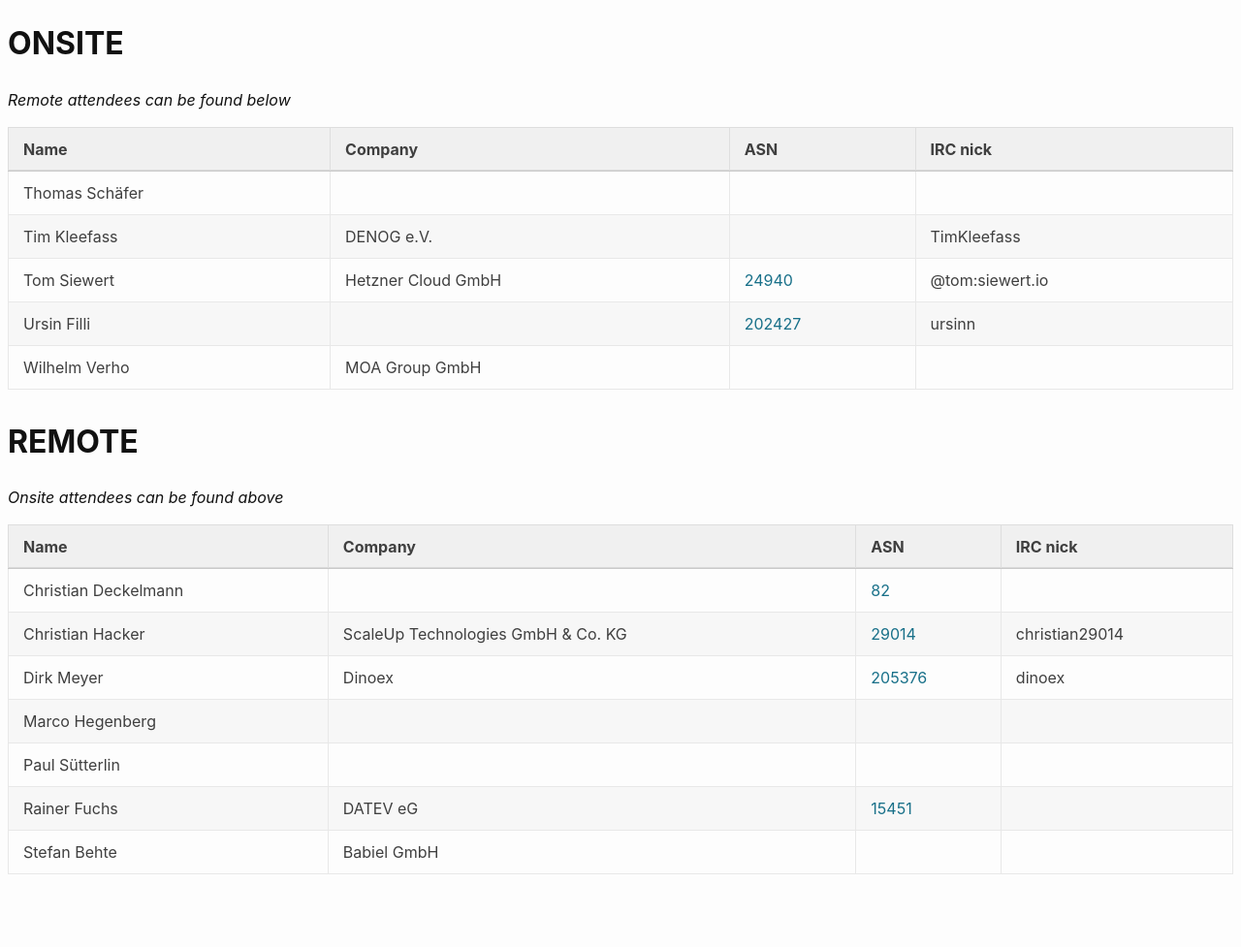
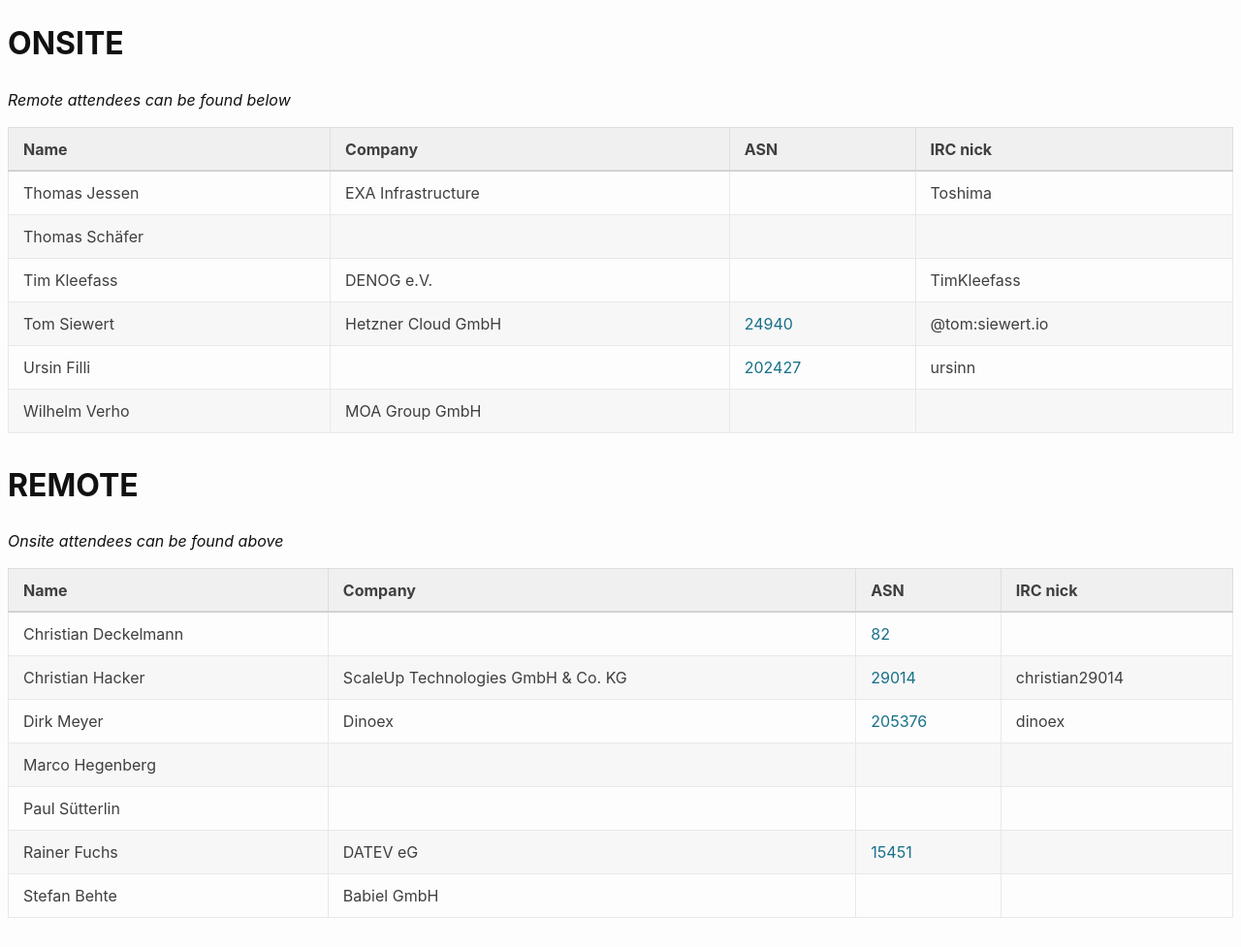
Before and after one commit to denog/pretix-attendeelist, a Jekyll site: the page built from denog16/index.markdown, in a window 1280 px wide and 977 px high. Shown: the whole window at 97% size. Built offline with Jekyll 4.4.1, drawn with Linux system fonts in a browser that asks for light colours.

Commit message:
Latest data: Wed Jul 17 08:10:55 UTC 2024

```diff
--- a/_data/attendees_denog16_onsite.json
+++ b/_data/attendees_denog16_onsite.json
@@ -1,4 +1,10 @@
 [
+  {
+    "name": "Thomas Jessen",
+    "company": "EXA Infrastructure",
+    "irc": "Toshima",
+    "asn": null
+  },
   {
     "name": "Thomas Schäfer",
     "company": null,
```
